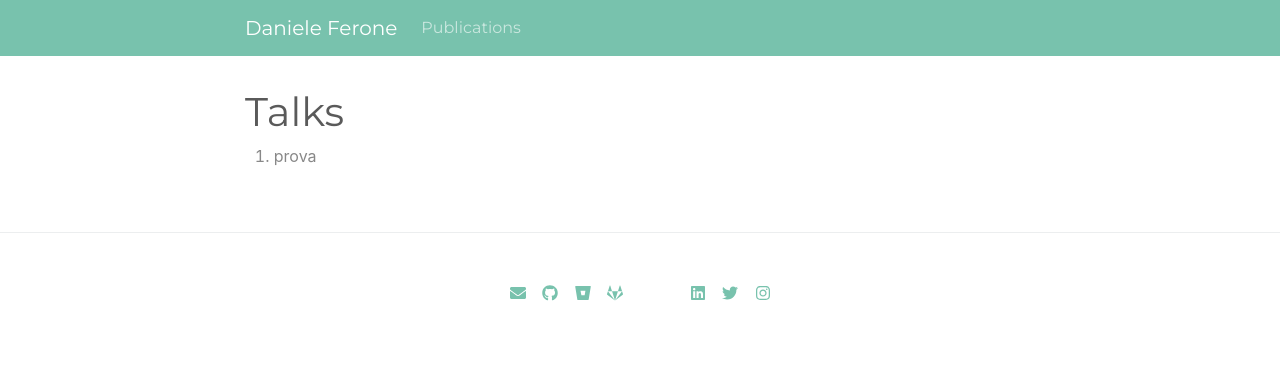
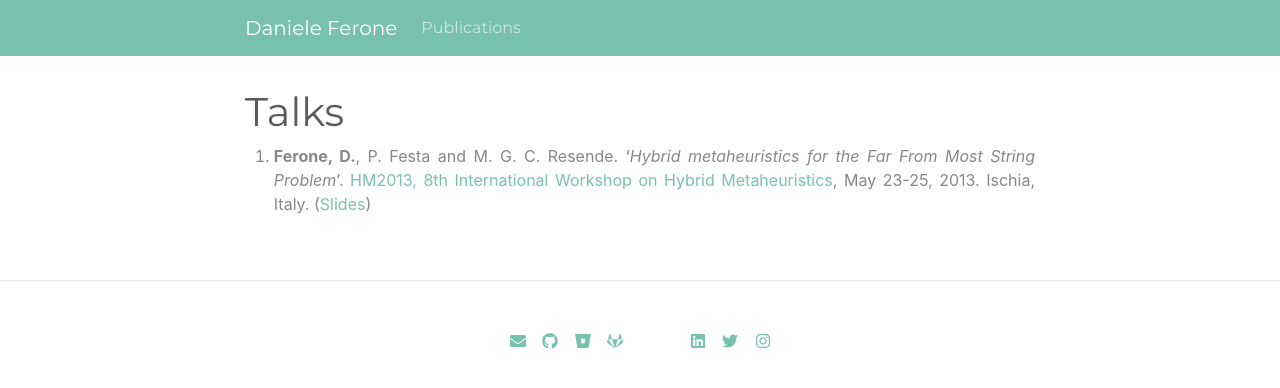
Before and after one commit to fdaniele85/fdaniele85.github.io, a Jekyll site: the page built from pages/talks.html, in a window 1280 px wide. Shown: the top 388 px of the page. Built offline with Jekyll 4.4.1, drawn with Linux system fonts in a browser that asks for light colours; nearby versions of some CDN libraries; a style sheet for code colours, icons or effects is not loaded.

Commit message:
Add first talk

```diff
--- a/_config.yml
+++ b/_config.yml
@@ -14,7 +14,7 @@
 # You can create any custom variable you would like, and they will be accessible
 # in the templates via {{ site.myvariable }}.
 title: Daniele Ferone
-email: ""
+#email: ""
 description: >- # this means to ignore newlines until "baseurl:"
   Daniele Ferone's personal page
 #baseurl: "" # the subpath of your site, e.g. /blog
--- a/pages/talks.html
+++ b/pages/talks.html
@@ -5,6 +5,6 @@ title: Talks
 
 <div class="text-justify publications">
 	<ol>
-		<li>prova</li>
+		<li><strong>Ferone, D.</strong>, P. Festa and M. G. C. Resende. ‘<em>Hybrid metaheuristics for the Far From Most String Problem</em>’. <a href="http://www.hm2013.unina.it">HM2013, 8th International Workshop on Hybrid Metaheuristics</a>, May 23-25, 2013. Ischia, Italy. (<a href="/papers/HM2013.pdf">Slides</a>)</li>
 	</ol>
 </div>
```
Also changed, not shown: 1 other file.
